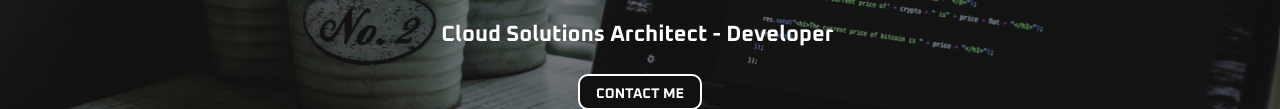
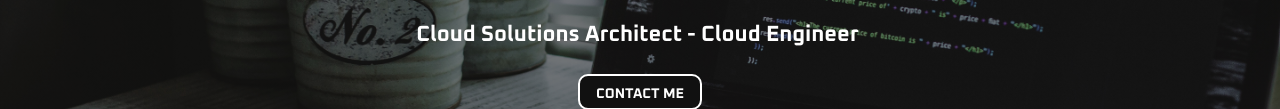
Before and after one commit to defitjo/portfolio, a plain HTML site: page index.html in a window 1280 px wide. Shown: the part 383-492 px from the top of the page. Drawn offline with nearby package versions, Linux system fonts and the light colour scheme.

Commit message:
update index.html

```diff
--- a/index.html
+++ b/index.html
@@ -58,7 +58,7 @@
         </p>
         <div class="banner">
           <p class="banner-role">
-            Cloud Solutions Architect - Developer
+            Cloud Solutions Architect - Cloud Engineer
           </p>
           <a id="btn-contact" class="btn-flat" href="#contact">Contact Me</a>
         </div>
```
